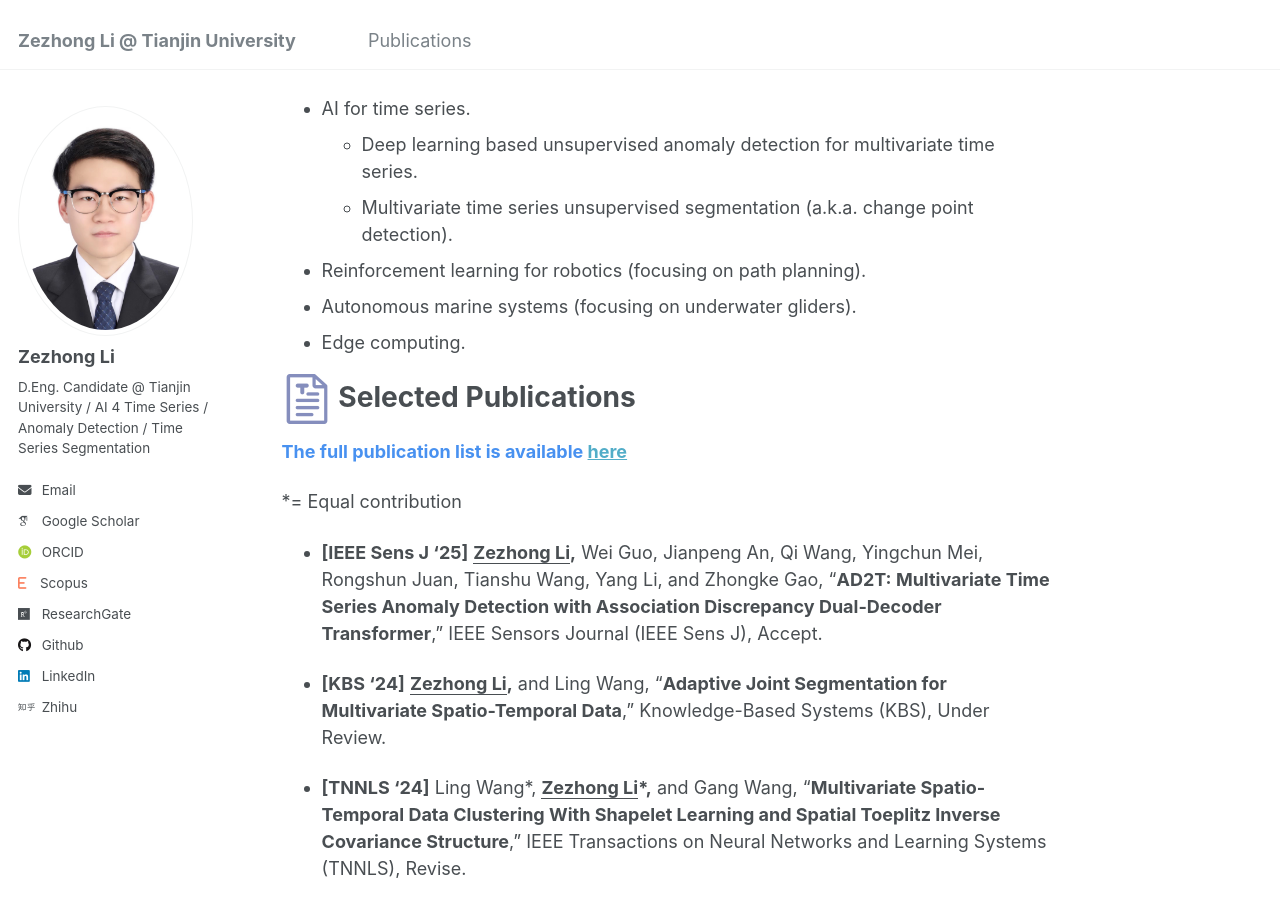
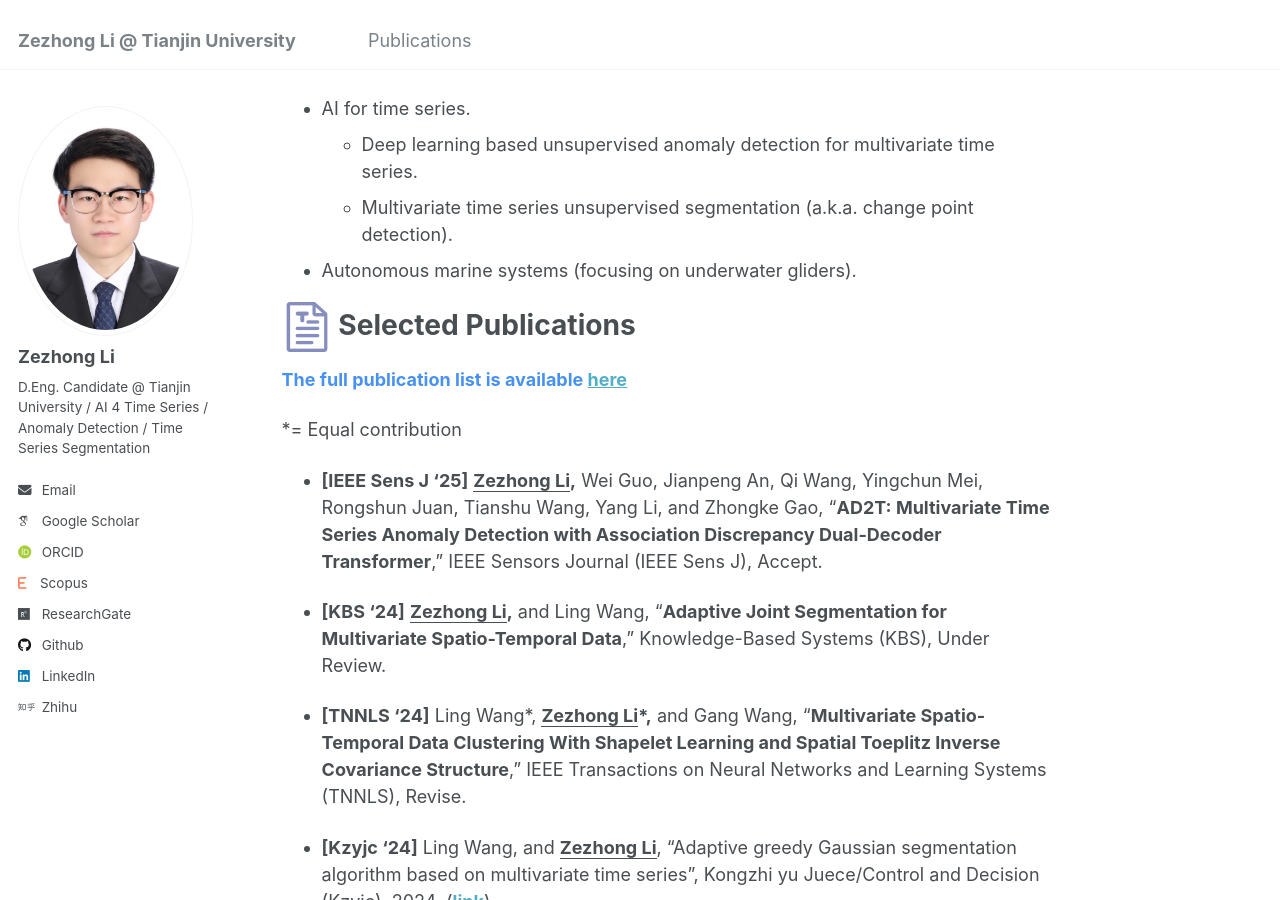
Before and after one commit to lzz19980125/lzz19980125.github.io, a Jekyll site: the page built from _pages/about.md, in a window 1280 px wide and 900 px high, scrolled down 559 px. Built offline with Jekyll 4.4.1, drawn with Linux system fonts in a browser that asks for light colours; some web fonts are replaced.

Commit message:
Update about.md

```diff
--- a/_pages/about.md
+++ b/_pages/about.md
@@ -25,9 +25,7 @@ I am a second-year D.Eng. candidate in the Institute of Artificial intelligence
 - AI for time series.
   - Deep learning based unsupervised anomaly detection for multivariate time series.
   - Multivariate time series unsupervised segmentation (a.k.a. change point detection).
-- Reinforcement learning for robotics (focusing on path planning).
 - Autonomous marine systems (focusing on underwater gliders).
-- Edge computing.
 
 <img src="../images/paper_icon.png" width="50" height="50"> Selected Publications
 ======
```
